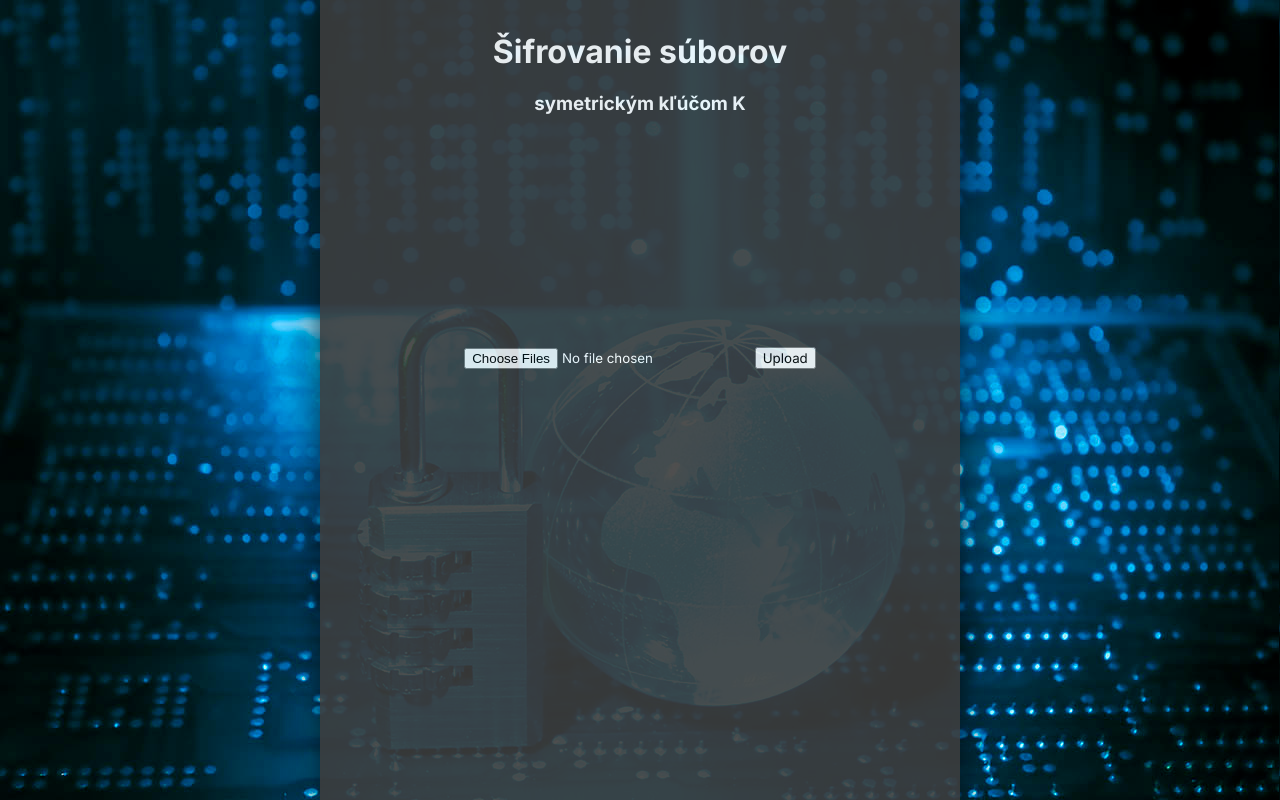
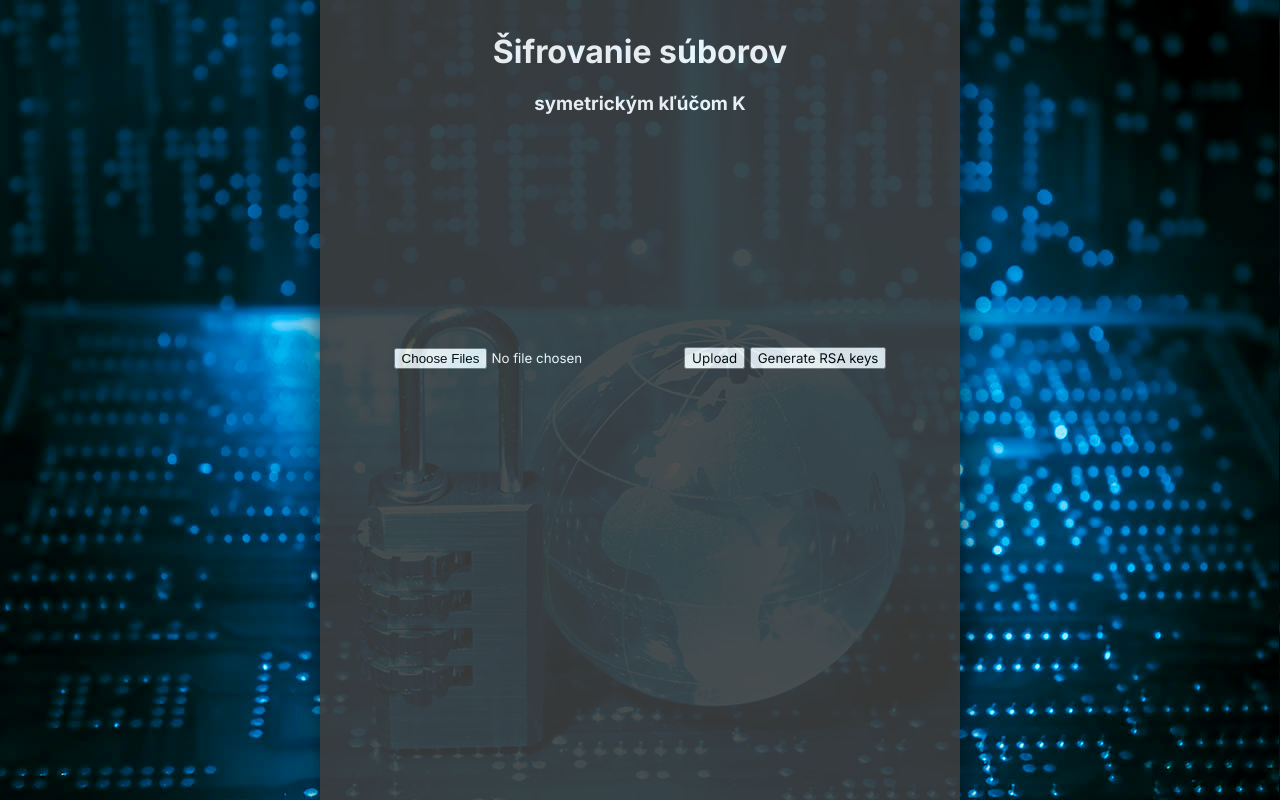
Before and after one commit to xburir/upb-zadanie2-webapi, a Flask app: page /encrypt in a window 1280 px wide. Run offline with Flask 2, Linux system fonts and the light colour scheme.

Commit message:
feat: RSA

```diff
--- a/flaskr/app.py
+++ b/flaskr/app.py
@@ -1,3 +1,5 @@
+from __future__ import print_function
+from base64 import b64decode, b64encode
 from fileinput import filename
 import os
 import time
@@ -9,6 +11,11 @@ from decryption import decrypt_file
 from werkzeug.utils import secure_filename
 from encryption import encrypt_file
 from generate_key import generate_key
+#from Crypto.PublicKey import RSA
+import rsa
+import sys
+
+
 
 #Vyrobila tvůrčí skupina Aleny Poledňákové a Vladimíra Tišňovského
 
@@ -23,6 +30,39 @@ app.config['SECRET_KEY'] = "<some key>"
 app.config['SESSION_TYPE'] = 'filesystem'
 
 
+def generate_RSA():  #TU VYGENERUJEME RSA KLUC
+    (pubKey, privKey) = rsa.newkeys(1024)
+    '''with open('/pubkey.pem','wb') as f:
+        f.write(pubKey.save_pkcs1('PEM'))
+    with open('/privkey.pem','wb') as f:
+        f.write(privKey.save_pkcs1('PEM'))'''
+    return pubKey, privKey
+
+def load_keys():
+    with open('keys/pubkey.pem', 'rb') as f:
+        pubkey = rsa.PublicKey.load_pkcs1(f.read())
+    with open('keys/privkey.pem', 'rb') as f:
+        privkey = rsa.PrivateKey.load_pkcs1(f.read())
+    return pubkey, privkey
+
+def encrypt_RSA(msg, key):
+    return rsa.encrypt(msg.encode('ascii'), key)
+
+def decrypt_RSA(ciphertext, key):
+    try:
+        return rsa.decrypt(ciphertext, key).decode('ascii')
+    except:
+        return False
+
+def sign_sha1(msg, key):
+    return rsa.sign(msg.encode('ascii'), key, 'SHA-1')
+
+def verify_sha1(msg, signature, key):
+    try:
+        return rsa.verify(msg.encode('ascii'), signature, key) == 'SHA-1'
+    except:
+        False
+
 def allowed_file(filename):
     return '.' in filename and \
            filename.rsplit('.', 1)[1].lower() in ALLOWED_EXTENSIONS
@@ -31,26 +71,71 @@ def allowed_file(filename):
 @app.route('/encrypt', methods=['GET', 'POST'])
 def upload_file():
     if request.method == 'POST':
+        pubKey, privKey = generate_RSA()
+        if "open" in request.form:
+
+            stream = BytesIO() #VYGENERUJEME A STIAHNEME KLUCE
+            with ZipFile(stream, 'w') as zf:
+                zf.write("publickey.pem",pubKey.save_pkcs1('PEM'))
+                zf.write("privatekey.pem",privKey.save_pkcs1('PEM'))
+            stream.seek(0)
+            print("HAHAHAHA", file=sys.stderr)
+            return send_file(stream,
+                             mimetype='zip',
+                             download_name='RSA.zip',
+                             as_attachment=True)
+
         if 'file' not in request.files:
             flash('No file part')
             return redirect(request.url)
         file = request.files['file']
-        if file.filename == '':
+        if file.filename.strip() == '':
             flash('No selected file')
+            print("ZLE", file=sys.stderr)
             return redirect(request.url)
-        if file and allowed_file(file.filename):
-            filename = secure_filename(file.filename)
-            file.save(os.path.join(app.config['UPLOAD_FOLDER'], filename))
-            start_time = time.time()
-            generate_key(filename)
-            encrypt_file(filename)
-            print("--- %s seconds ---" % (time.time() - start_time))
+        file_list =request.files.getlist('file')
+        if len(file_list) != 2:
+            print("ZLE", file=sys.stderr)
+            flash('Upload two files - file to decode and key')
+            return redirect(request.url)
+#-----------------------------------------------------------------------------------------------------
+        file_to_encrypt = find(file_list, lambda file: file.filename.endswith('.txt'))
+        RSA_public_key = find(file_list, lambda file: file.filename.endswith('.pem'))
+        #RSA_public_key = rsa.PublicKey.load_pkcs1(RSA_public_key) #TUTO BUDE PROBLEM ASI S NACITANIM KLUCA
+
+
+        if file_to_encrypt == None or RSA_public_key == None:
+            flash('Invalid files submitted')
+            print("ZLE", file=sys.stderr)
+            return redirect(request.url)
+        #----------------------------------------------------------------------------------------------------
+        if file and allowed_file(file_to_encrypt.filename):
+            filename = secure_filename(file_to_encrypt.filename)
+            RSA_key_file_name = secure_filename(RSA_public_key.filename)
+
+            file_to_encrypt.save(os.path.join(app.config['UPLOAD_FOLDER'], filename))
+            RSA_public_key.save(os.path.join(app.config['UPLOAD_FOLDER'], RSA_key_file_name))
+
+            with open(app.config['UPLOAD_FOLDER'] +'/'+RSA_public_key.filename, 'rb') as privateRSAKEY:
+                RSA_public_key=rsa.PublicKey.load_pkcs1(privateRSAKEY.read())
+
+
+            #------------------------------------------------------------------------------------------
+            AES_key = generate_key(filename) #TUTO KLUC DOSTANEME KLUC, ULOZI SA DO PUBLIC ZLOZKY
+            encrypt_file(filename) #ZASIFRUJEME FILE KLUCOM Z PUBLIC ZLOZKY
+
+            encrypt_RSA(str(AES_key), RSA_public_key) #str(AES_KEY) nam prekonvertuje AES_key
+
+
+
+
+
+
             stream = BytesIO()
             with ZipFile(stream, 'w') as zf:
                 for file in glob(os.path.join('../public/', '*.txt')):
                     zf.write(file, os.path.basename(file))
-                for file in glob(os.path.join('../public/', '*.key')):
-                    zf.write(file, os.path.basename(file))
+                zf.writestr("publickey.pem", RSA_public_key.save_pkcs1('PEM')) #RSA_public_key.save_pkcs1('PEM')
             stream.seek(0)
             return send_file(stream,
                              mimetype='zip',
@@ -79,12 +164,11 @@ def decrypt():
             flash('Upload two files - file to decode and key')
             return redirect(request.url)
         file_to_decrypt = find(file_list, lambda file: file.filename.endswith('.txt'))
-        decryption_key = find(file_list, lambda file: file.filename.endswith('.key'))
+        decryption_key = find(file_list, lambda file: file.filename.endswith('.pem'))
         if file_to_decrypt == None or decryption_key == None:
             flash('Invalid files submitted')
             return redirect(request.url)
-
-
+       #-----------------------------------------------------------------------------------------------------------------------------------------
 
         file_to_decrypt_filename = secure_filename(file_to_decrypt.filename)
         file_to_decrypt.save(os.path.join(app.config['DECRYPT_UPLOAD_FOLDER'], file_to_decrypt_filename))
@@ -92,7 +176,7 @@ def decrypt():
         decryption_key.save(os.path.join(app.config['DECRYPT_UPLOAD_FOLDER'], decryption_key_filename))
         decrypt_file(file_to_decrypt.filename, decryption_key.filename)
         return send_from_directory(app.config["DECRYPT_UPLOAD_FOLDER"], 'decrypted.txt', as_attachment=True)
-
+        #-------------------------------------------------------------------------------------------------------------------------------------------
     return render_template('base.html.jinja', mode='decrypt')
 
 
--- a/flaskr/generate_key.py
+++ b/flaskr/generate_key.py
@@ -1,14 +1,16 @@
-
 # import required module
 from cryptography.fernet import Fernet
+from secrets import token_bytes
 import os
 
 def generate_key(file_name):
     # key generation
-    key = Fernet.generate_key()
+    key = token_bytes(32)
 
     file_name_without_extension = os.path.splitext(file_name)[0]
 
     # string the key in a file
     with open(f'../public/{file_name_without_extension}.key', 'wb') as filekey:
         filekey.write(key)
+
+    return key
--- a/flaskr/templates/base.html.jinja
+++ b/flaskr/templates/base.html.jinja
@@ -25,6 +25,8 @@
       <form method=post enctype=multipart/form-data>
         <input type=file name=file multiple>
         <input type=submit value=Upload>
+        <input type="submit" name="open" value="Generate RSA keys">
+
       </form>
     </section>
   </div>
--- a/public/haha.txt
+++ /dev/null
@@ -1 +0,0 @@
-gAAAAABjU3pR5MuTqBmMNSe-Rl0qJVXFpqOrrEeWeFKKeA7TXrdiC1_AMXoWEeEIgUYrjKrNsyHxuzYKv_F5qnIZe630bXNLvR4OFe0acpypWh41hXqAPHxVCxWa3Y1c5DW3Bm1jqzOK
--- a/requirements.txt
+++ b/requirements.txt
@@ -9,3 +9,4 @@ MarkupSafe==2.1.1
 pycparser==2.21
 Werkzeug==2.2.2
 zipp==3.9.0
+pycryptodome==3.15.0
```
Also changed, not shown: public/Jedlo.txt (added, +36 -0 lines), 3 other files.
